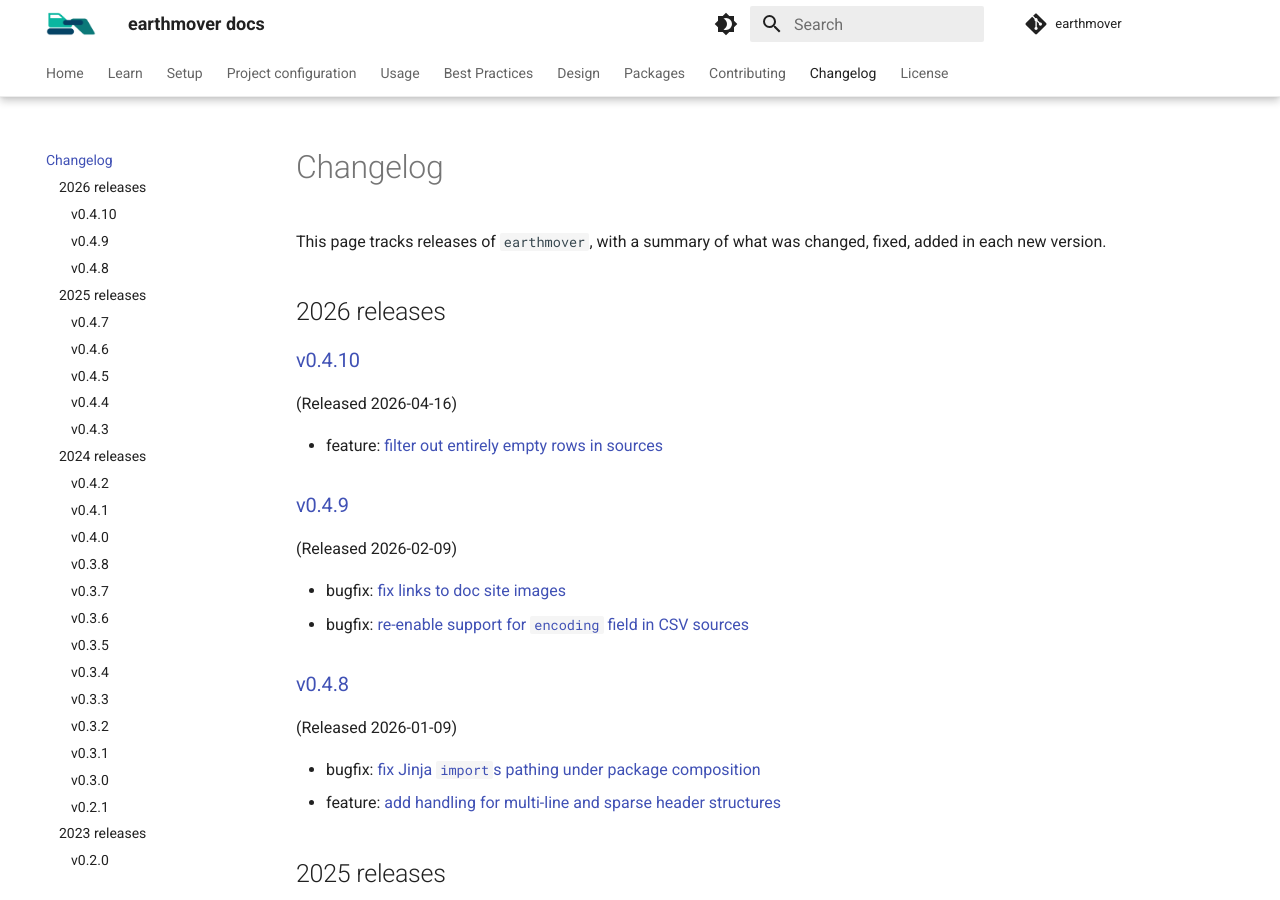
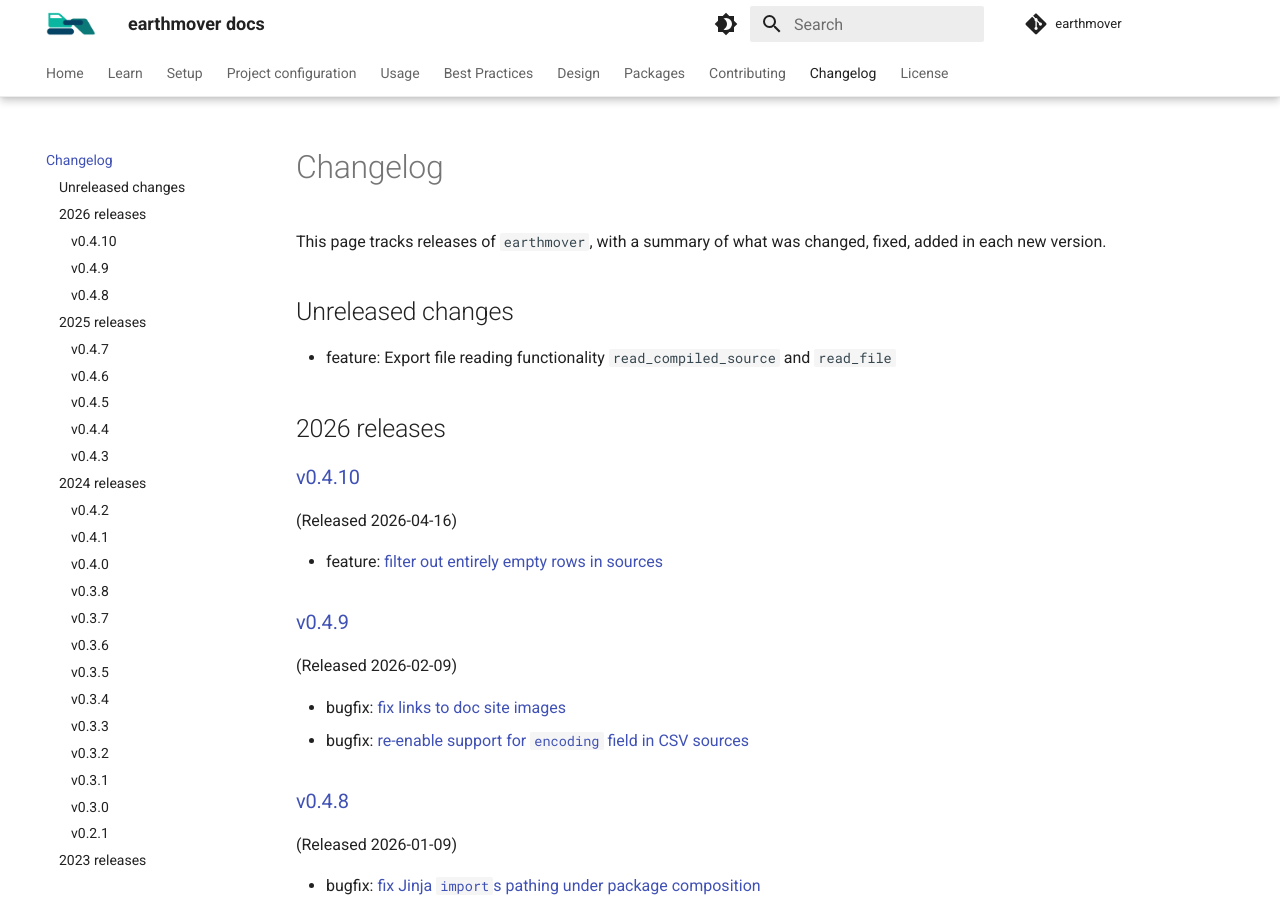
Before and after one commit to edanalytics/earthmover, an MkDocs documentation site: the page built from docs/changelog.md, in a window 1280 px wide and 900 px high. Built offline with MkDocs 1.6.1 and Material for MkDocs 9.7.7, drawn with Linux system fonts in a browser that asks for light colours; emoji names are drawn with the system emoji font; comment, search, counter and statistics services are not loaded.

Commit message:
changelog

```diff
--- a/docs/changelog.md
+++ b/docs/changelog.md
@@ -1,4 +1,8 @@
 This page tracks releases of `earthmover`, with a summary of what was changed, fixed, added in each new version.
+
+## Unreleased changes
+
+* feature: Export file reading functionality `read_compiled_source` and `read_file`
 
 
 ## 2026 releases
```
